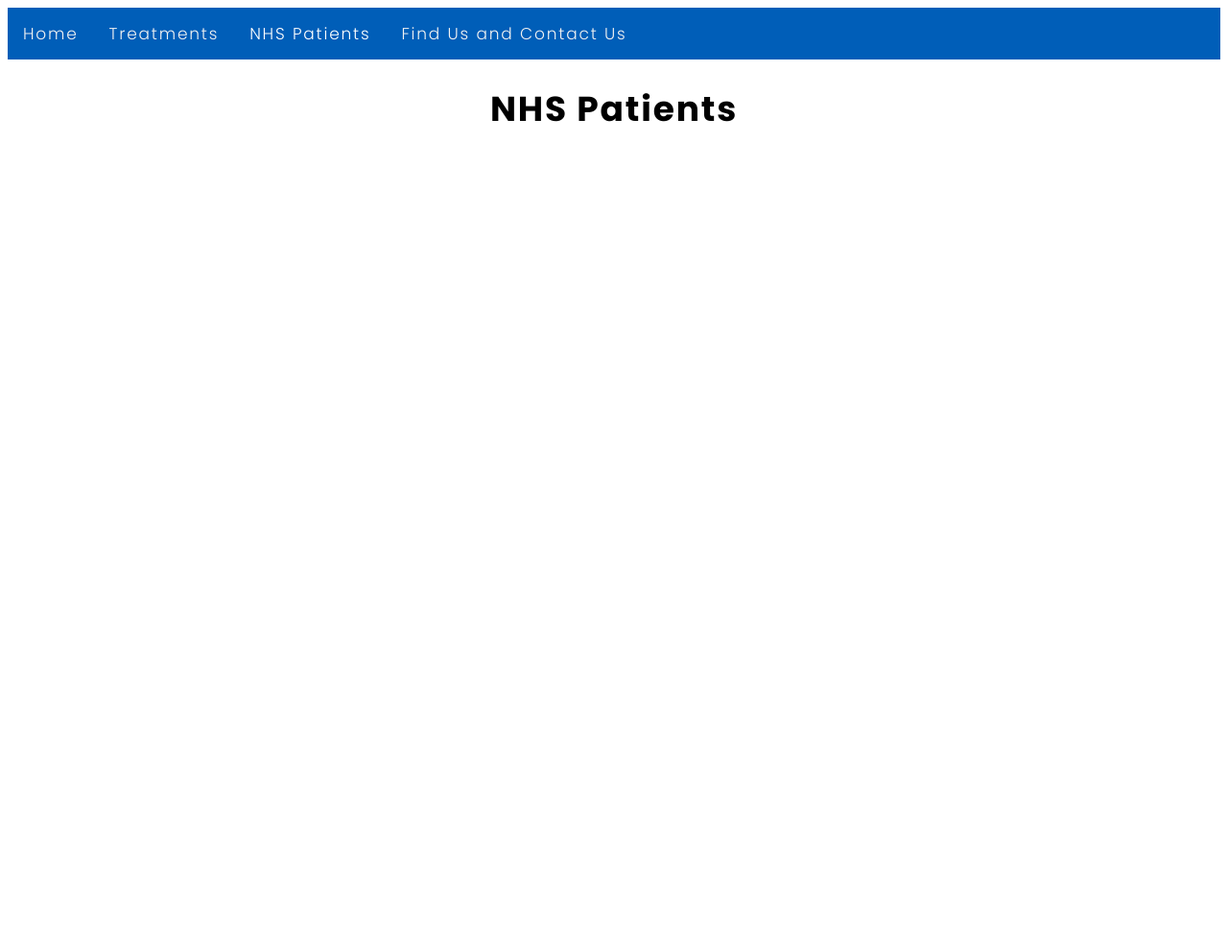
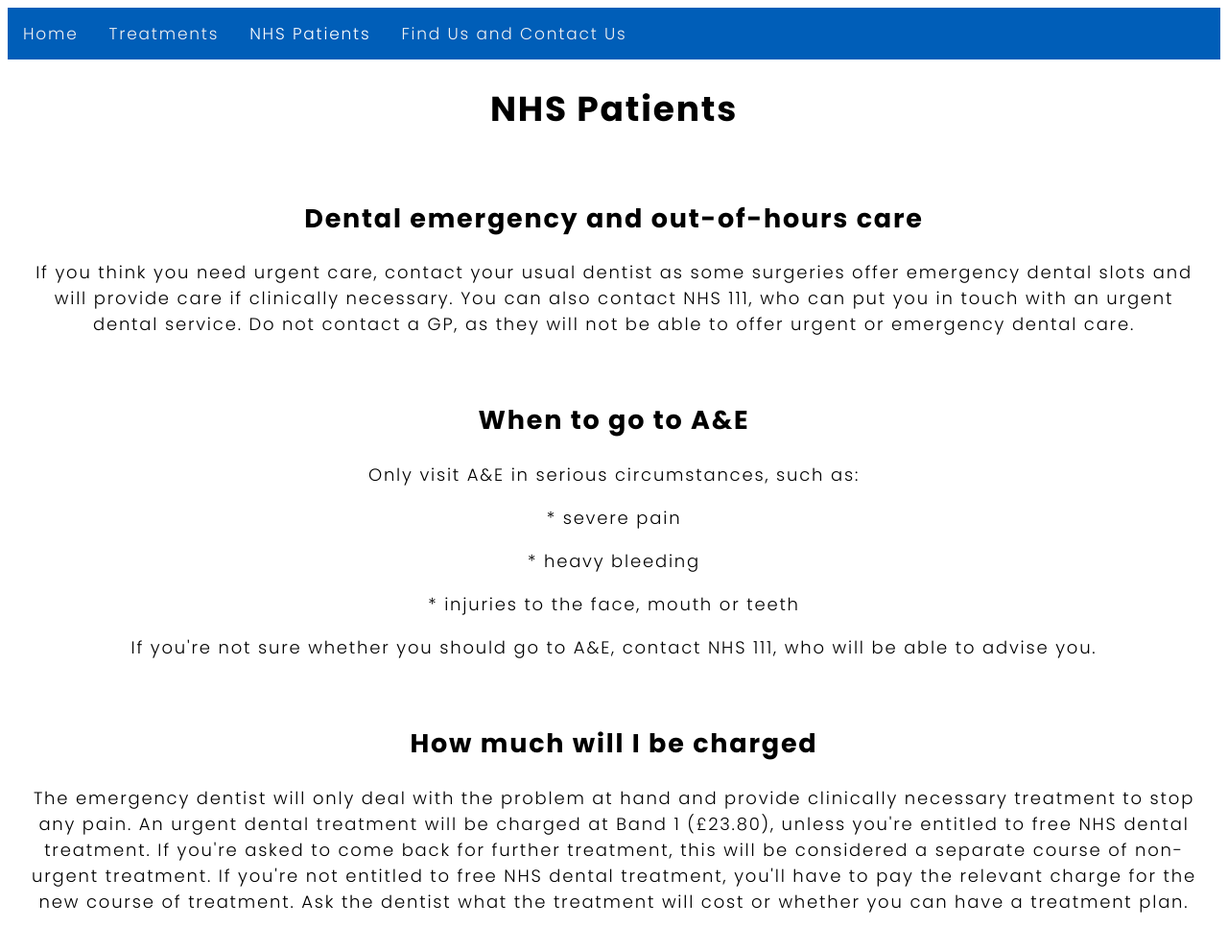
Before and after one commit to fionadodge/Dentist, a website: page patients.html in a window 1280 px wide. Shown: the whole page at 96% size. Before the commit the page ends 800 px from the top, so only its background shows below. Drawn offline with Linux system fonts and the light colour scheme.

Commit message:
patients pag set up

```diff
--- a/patients.html
+++ b/patients.html
@@ -35,4 +35,31 @@
     <div class ="flex-container">
         <h1>NHS Patients</h1>
     </div>
+
+    <section>
+        <h2>Dental emergency and out-of-hours care</h2>
+        <p>If you think you need urgent care, contact your usual dentist as some surgeries offer emergency dental slots and will provide care if clinically necessary.
+
+            You can also contact NHS 111, who can put you in touch with an urgent dental service.
+
+            Do not contact a GP, as they will not be able to offer urgent or emergency dental care.</p>
+        <br>
+        <h2>When to go to A&E</h2>
+        <p> Only visit A&E in serious circumstances, such as:
+        <p>* severe pain</p>
+        <p>* heavy bleeding</p>
+        <p>* injuries to the face, mouth or teeth</p>
+        <p>If you're not sure whether you should go to A&E, contact NHS 111, who will be able to advise you.</p>
+        <br>
+        <h2>How much will I be charged</h2>
+        <p>The emergency dentist will only deal with the problem at hand and provide clinically necessary treatment to stop any pain.
+
+            An urgent dental treatment will be charged at Band 1 (£23.80), unless you're entitled to free NHS dental treatment.
+
+            If you're asked to come back for further treatment, this will be considered a separate course of non-urgent treatment.
+
+            If you're not entitled to free NHS dental treatment, you'll have to pay the relevant charge for the new course of treatment.
+
+            Ask the dentist what the treatment will cost or whether you can have a treatment plan.</p>
+    </section>
 </body>
--- a/sass/main.scss
+++ b/sass/main.scss
@@ -12,3 +12,4 @@
 
 @import "./pages/homepage";
 @import "./pages/treatments";
+@import "./pages/patients";
--- /dev/null
+++ b/sass/pages/_patients.scss
@@ -0,0 +1,3 @@
+body > section {
+    padding: 20px;
+}
--- a/sass/pages/_treatments.scss
+++ b/sass/pages/_treatments.scss
@@ -4,7 +4,7 @@
   justify-content: space-around;
   flex-wrap: wrap;
   height: auto;
-  padding: 0;
+  padding-bottom: 20px;
 }
 
 .column1 {
```
Also changed, not shown: treatments.html (+11 -2 lines), css/style.css, sass/main.css, sass/pages/_about.scss (deleted), 2 other files.
